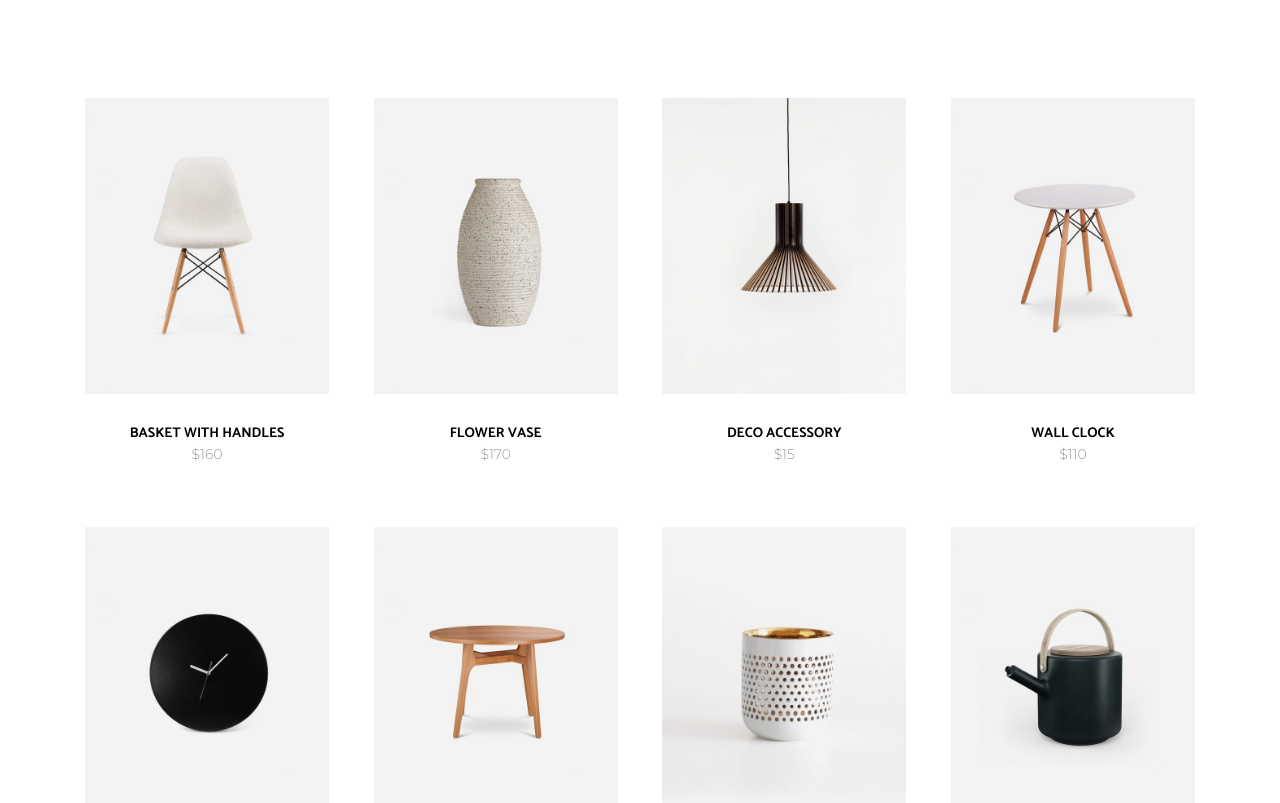
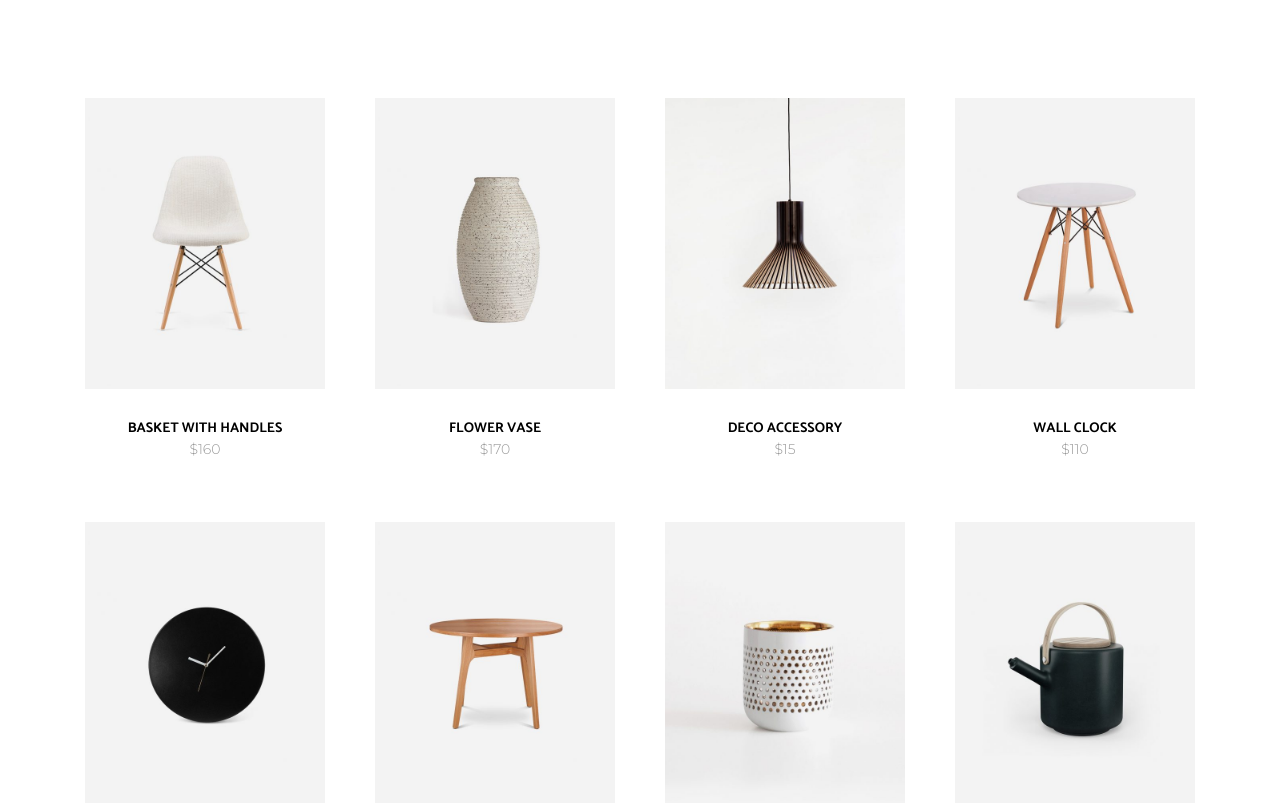
Before and after one commit to st-dieple/reactjs-practice, a React (Create React App) app: page / in a window 1280 px wide. Shown: the part 638-1441 px from the top of the page. Built offline with nearby package versions, Linux system fonts and the light colour scheme.

Commit message:
Update list style

```diff
--- a/src/assets/styles/modules/_product.scss
+++ b/src/assets/styles/modules/_product.scss
@@ -1,13 +1,15 @@
 .product-list {
   .product-list-inner {
-    width: 100%;
+    @include pxRem(margin, 0 -25);
     display: flex;
     flex-wrap: wrap;
-    justify-content: space-between;
+    justify-content: flex-start;
+
   }
   .product-list-item {
+    @include pxRem(padding, 0 25);
     display: inline-block;
-    width: 22%;
+    width: 25%;
   }
 }
 
```
